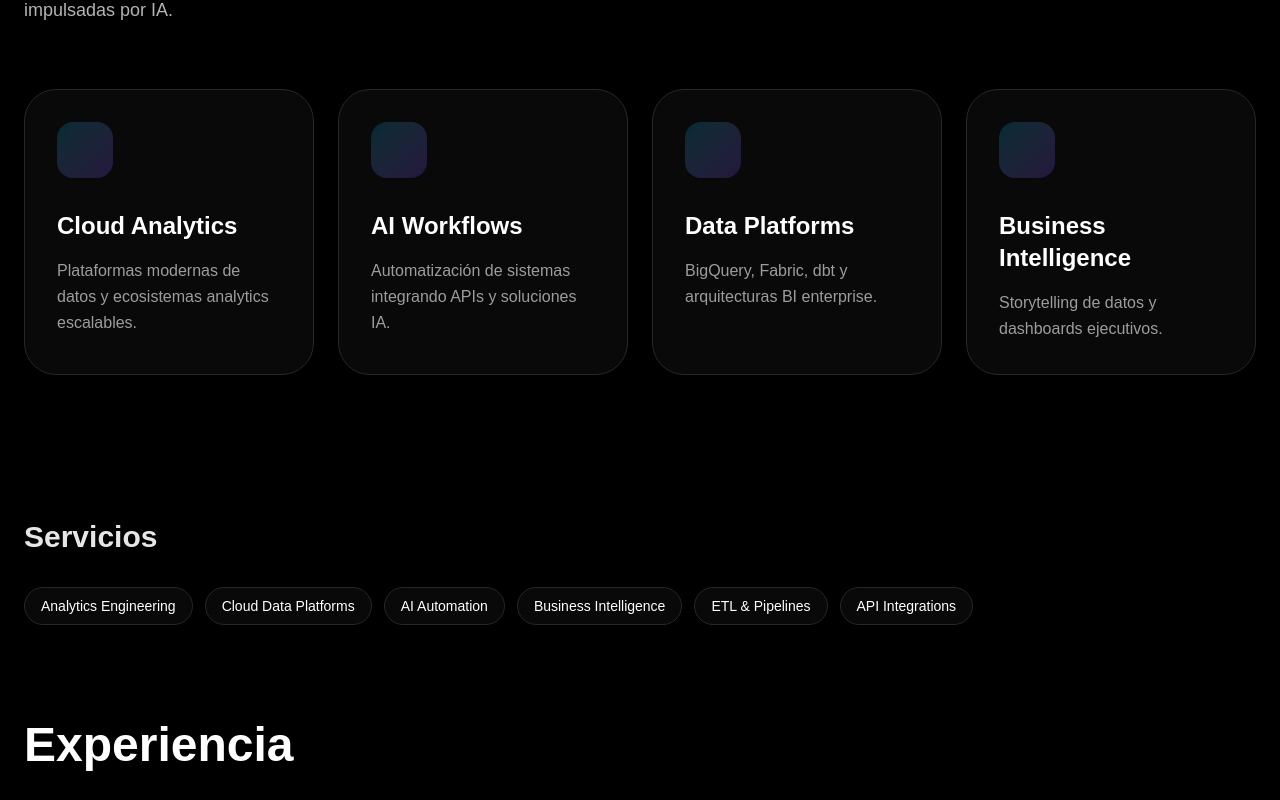
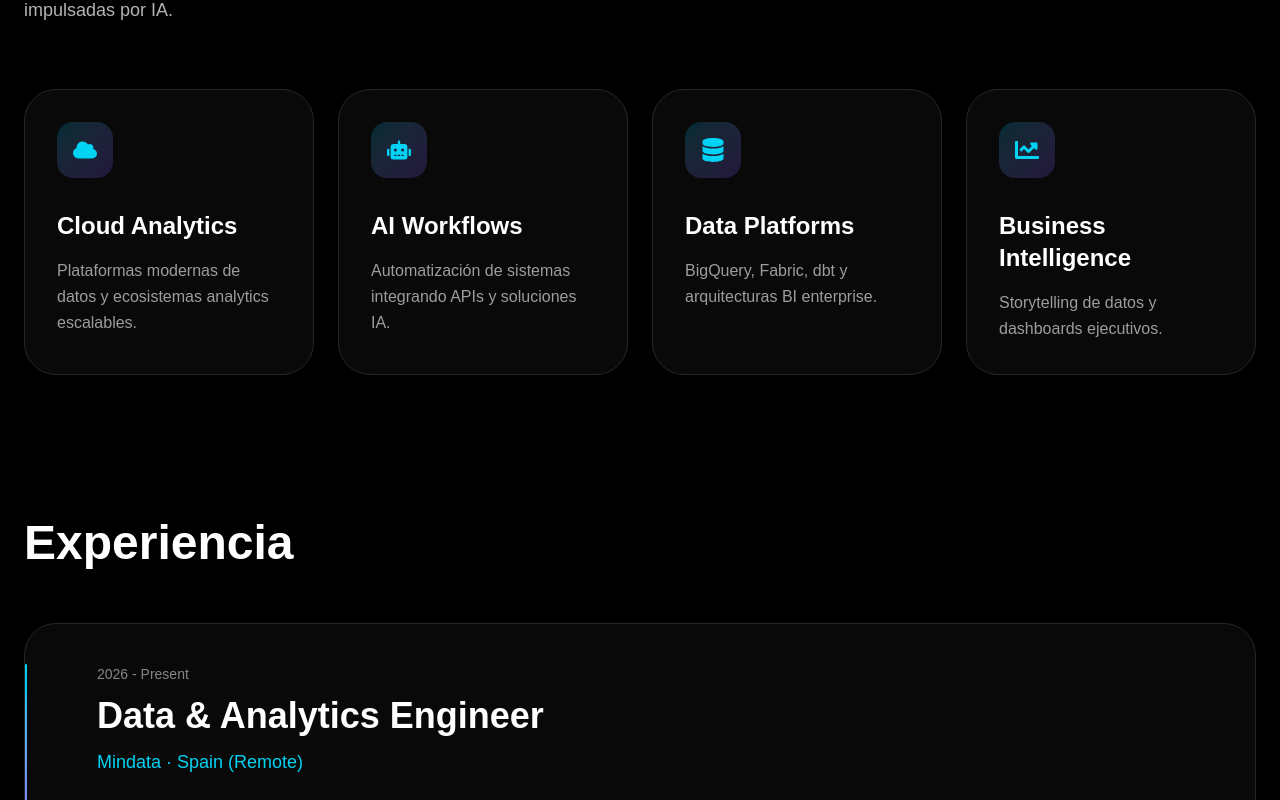
Before and after one commit to dbouzada/diego-portfolio, a Next.js app: page / in a window 1280 px wide. Shown: the part 1360-2160 px from the top of the page. Built offline with nearby package versions, Linux system fonts and the light colour scheme.

Commit message:
Agrego iconos a tarjetas Global Experience y muevo Servicios antes de Contacto

```diff
--- a/app/page.tsx
+++ b/app/page.tsx
@@ -11,6 +11,10 @@ import {
   FaLinkedin,
   FaMoon,
   FaSun,
+  FaCloud,
+  FaRobot,
+  FaDatabase,
+  FaChartLine,
 } from "react-icons/fa";
 
 const translations = {
@@ -349,6 +353,7 @@ export default function Home() {
             {[
               {
                 title: "Cloud Analytics",
+                icon: FaCloud,
                 desc:
                   lang === "es"
                     ? "Plataformas modernas de datos y ecosistemas analytics escalables."
@@ -356,6 +361,7 @@ export default function Home() {
               },
               {
                 title: "AI Workflows",
+                icon: FaRobot,
                 desc:
                   lang === "es"
                     ? "Automatización de sistemas integrando APIs y soluciones IA."
@@ -363,6 +369,7 @@ export default function Home() {
               },
               {
                 title: "Data Platforms",
+                icon: FaDatabase,
                 desc:
                   lang === "es"
                     ? "BigQuery, Fabric, dbt y arquitecturas BI enterprise."
@@ -370,6 +377,7 @@ export default function Home() {
               },
               {
                 title: "Business Intelligence",
+                icon: FaChartLine,
                 desc:
                   lang === "es"
                     ? "Storytelling de datos y dashboards ejecutivos."
@@ -377,12 +385,13 @@ export default function Home() {
               },
             ].map((item) => (
               <motion.div
-                whileHover={{ y: -10 }}
                 key={item.title}
                 className="border border-zinc-800 rounded-[32px] p-8 bg-zinc-900/40 backdrop-blur"
               >
 
-                <div className="w-14 h-14 rounded-2xl bg-gradient-to-br from-cyan-500/20 to-violet-500/20 mb-8" />
+                <div className="w-14 h-14 rounded-2xl bg-gradient-to-br from-cyan-500/20 to-violet-500/20 mb-8 flex items-center justify-center">
+                  <item.icon className="text-cyan-400" size={24} />
+                </div>
 
                 <h3 className="text-2xl font-bold mb-4">
                   {item.title}
@@ -398,27 +407,6 @@ export default function Home() {
           </div>
 
         </section>
-
-        <section className="mb-24">
-
-  <h2 className="text-3xl font-bold mb-8 opacity-90">
-    {t.services}
-  </h2>
-
-  <div className="flex flex-wrap gap-3">
-
-    {services.map((service) => (
-      <span
-        key={service}
-        className="px-4 py-2 text-sm border border-zinc-800 rounded-full bg-zinc-900/40 hover:border-cyan-400 transition"
-      >
-        {service}
-      </span>
-    ))}
-
-  </div>
-
-</section>
 
         <section className="mb-36">
 
@@ -547,6 +535,27 @@ export default function Home() {
 
         </section>
 
+        <section className="mb-24">
+
+  <h2 className="text-3xl font-bold mb-8 opacity-90">
+    {t.services}
+  </h2>
+
+  <div className="flex flex-wrap gap-3">
+
+    {services.map((service) => (
+      <span
+        key={service}
+        className="px-4 py-2 text-sm border border-zinc-800 rounded-full bg-zinc-900/40 hover:border-cyan-400 transition"
+      >
+        {service}
+      </span>
+    ))}
+
+  </div>
+
+</section>
+
         <section className="mb-36">
 
   <div className="border border-zinc-800 rounded-[40px] p-14 bg-gradient-to-br from-zinc-900 to-black text-center relative overflow-hidden">
```
